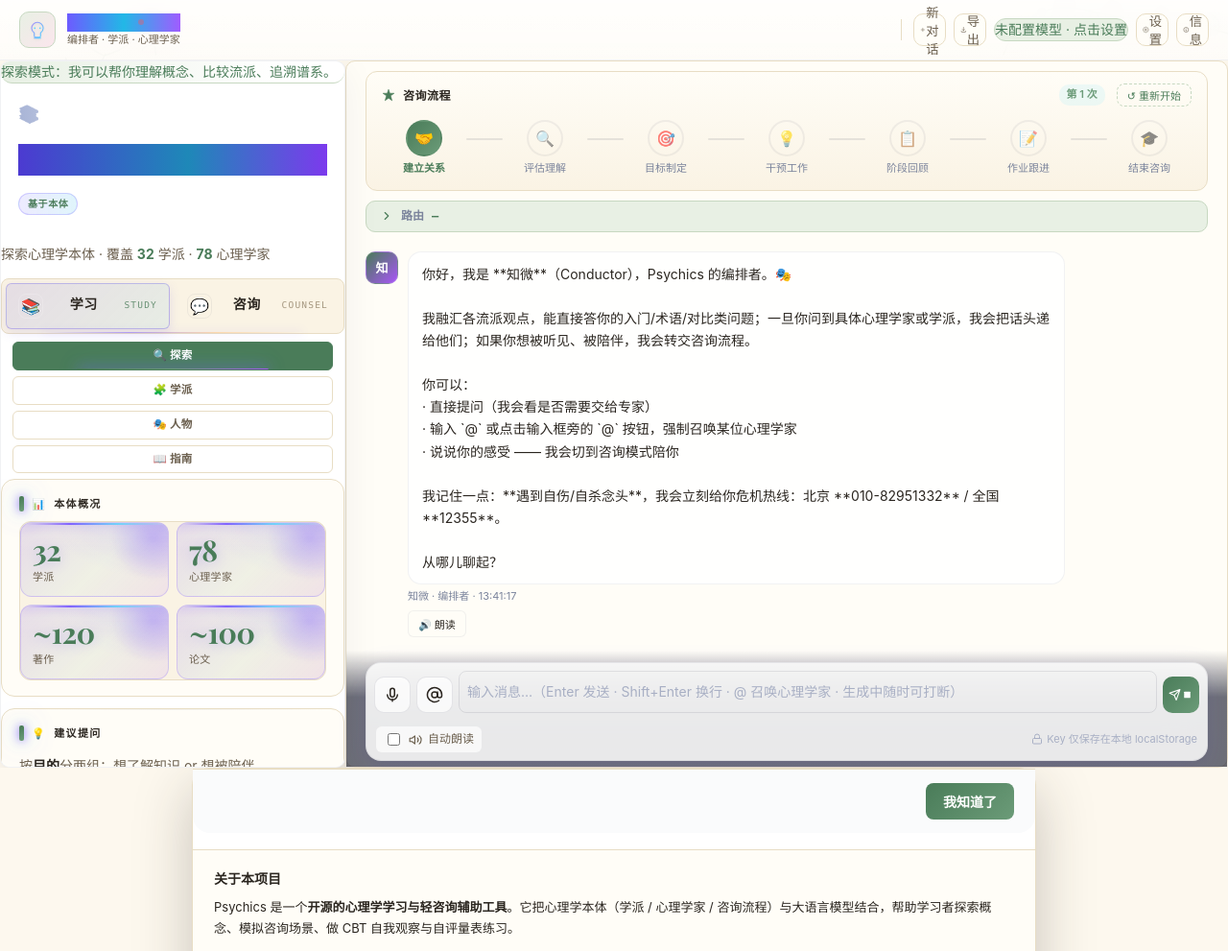
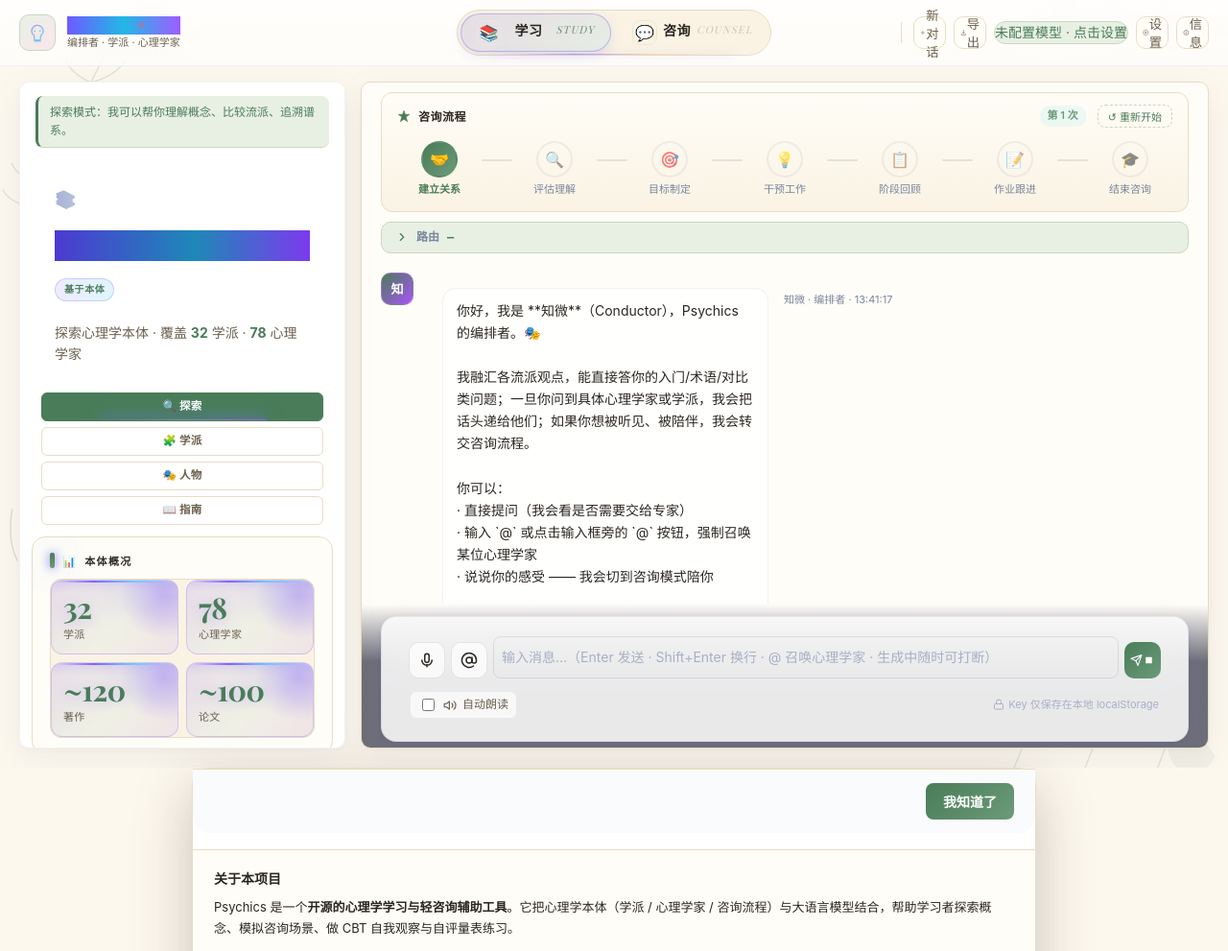
Before and after one commit to yejinlei/agent-psychics, a website with bundled scripts: page frontend/index.html in a window 1280 px wide. Shown: the top 991 px of the page at 96% size. Built offline with nearby package versions, Linux system fonts and the light colour scheme; files whose address does not match are found by name.

Commit message:
feat(layout): 侧边栏 + 主内容区 + 三段式顶栏（学习/咨询升为主导航）

```diff
--- a/frontend/index.html
+++ b/frontend/index.html
@@ -771,6 +771,150 @@
       border-color: var(--rose-border) !important;
       color: var(--rose) !important;
     }
+
+    /* ============================================================
+       布局：侧边栏 + 主内容区 + 三段式顶栏
+       ============================================================ */
+
+    /* —— 顶栏三段式：左品牌 / 中主导航 / 右状态 —— */
+    .topbar {
+      display: grid !important;
+      grid-template-columns: 1fr auto 1fr !important;
+      align-items: center;
+      gap: 16px;
+      padding: 10px 20px !important;
+      min-height: 56px;
+    }
+    .brand { justify-self: start; }
+    .top-actions { justify-self: end; }
+    .topbar-nav {
+      justify-self: center;
+      display: flex; align-items: center;
+      gap: 0;
+      flex: 0 0 auto;
+    }
+
+    /* —— 顶栏中的 mode-switch 变成胶囊导航 —— */
+    .mode-switch-top {
+      background: rgba(255,253,247,.7) !important;
+      border: 1px solid var(--border) !important;
+      box-shadow: 0 2px 8px rgba(74,124,89,.08), inset 0 1px 0 rgba(255,255,255,.6);
+      padding: 3px !important;
+      border-radius: 999px !important;
+    }
+    .mode-switch-top .mode-tab {
+      padding: 6px 16px !important;
+      gap: 6px !important;
+      font-size: 13px !important;
+      border-radius: 999px !important;
+      transition: all .18s ease !important;
+    }
+    .mode-switch-top .mode-tab .mt-label { font-weight: 600; }
+    .mode-switch-top .mode-tab .mt-en {
+      font-family: var(--font-serif);
+      font-style: italic;
+      opacity: .5;
+      font-size: 11px;
+    }
+    .mode-switch-top .mode-tab.active {
+      color: #fff !important;
+      background: linear-gradient(135deg, var(--accent) 0%, var(--accent-2) 100%) !important;
+      box-shadow: 0 4px 12px rgba(74,124,89,.28) !important;
+    }
+    .mode-switch-top .mode-tab.active[data-mode="counsel"] {
+      background: linear-gradient(135deg, var(--rose) 0%, #d4849f 100%) !important;
+      box-shadow: 0 4px 12px rgba(196,107,138,.30) !important;
+    }
+
+    /* —— 右侧栏：侧边栏（更窄，聚焦导航+资源） —— */
+    .body {
+      display: grid !important;
+      grid-template-columns: 340px 1fr;
+      gap: 16px;
+      padding: 16px 20px 20px !important;
+      overflow: hidden !important;
+    }
+    .learn-panel {
+      width: 340px !important;
+      border-radius: 16px !important;
+      border: 1px solid var(--border) !important;
+      background: rgba(255,253,247,.72) !important;
+      backdrop-filter: blur(12px);
+      -webkit-backdrop-filter: blur(12px);
+      box-shadow: 0 4px 20px rgba(43,38,32,.05), 0 1px 3px rgba(43,38,32,.04);
+      overflow: hidden;
+      display: flex;
+      flex-direction: column;
+    }
+    .learn-panel::before { display: none !important; }
+
+    /* 侧边栏内部间距 */
+    .learn-panel .panel-header { padding: 16px 18px 12px !important; }
+    .learn-panel .panel-desc { margin: 6px 18px 10px !important; }
+    .learn-panel .sub-tabs {
+      margin: 4px 18px 8px !important;
+      padding: 4px !important;
+    }
+    .learn-panel .panel-scroll { padding: 0 12px 12px !important; }
+
+    /* 侧边栏底部：小注脚 */
+    .learn-panel::after {
+      content: "🌿 秘密花园";
+      display: block;
+      margin-top: auto;
+      padding: 10px 18px 14px;
+      font-size: 10.5px;
+      color: var(--text-3);
+      text-align: right;
+      font-family: var(--font-serif);
+      font-style: italic;
+      letter-spacing: .5px;
+    }
+
+    /* —— 主内容区：更宽的对话区 —— */
+    .chat-panel {
+      border-radius: 16px !important;
+      border: 1px solid var(--border) !important;
+      background: rgba(255,253,247,.66) !important;
+      backdrop-filter: blur(12px);
+      -webkit-backdrop-filter: blur(12px);
+      box-shadow: 0 4px 20px rgba(43,38,32,.05), 0 1px 3px rgba(43,38,32,.04);
+      overflow: hidden;
+      display: flex;
+      flex-direction: column;
+      min-height: 0;
+    }
+    .chat-panel .chat-body { padding: 20px 28px 12px !important; }
+    .chat-panel .composer { padding: 12px 20px 16px !important; }
+
+    /* 模式提示条：更纤细、更透气 */
+    .mode-banner {
+      margin: 14px 16px 6px !important;
+      padding: 8px 12px !important;
+      background: var(--accent-soft) !important;
+      border-left: 3px solid var(--accent) !important;
+      border-radius: 8px !important;
+      font-size: 12px !important;
+      color: var(--text-2) !important;
+    }
+    #learn-panel[data-mode="counsel"] .mode-banner {
+      background: var(--rose-soft) !important;
+      border-left-color: var(--rose) !important;
+    }
+
+    /* —— 响应式：窄屏时收侧栏 —— */
+    @media (max-width: 1024px) {
+      .body {
+        grid-template-columns: 280px 1fr !important;
+      }
+      .learn-panel { width: 280px !important; }
+    }
+    @media (max-width: 820px) {
+      .body { grid-template-columns: 1fr !important; }
+      .learn-panel { display: none !important; }
+      .topbar-nav .mode-switch-top .mt-en { display: none; }
+    }
+
   </style>
 </head>
 <body>
@@ -949,6 +1093,22 @@
         </div>
       </div>
 
+      <!-- 中：主导航（学习 / 咨询） -->
+      <div class="topbar-nav" role="navigation" aria-label="主导航">
+        <div class="mode-switch mode-switch-top" id="mode-switch">
+          <button class="mode-tab active" data-mode="study">
+            <span class="mt-icon">📚</span>
+            <span class="mt-label">学习</span>
+            <span class="mt-en">Study</span>
+          </button>
+          <button class="mode-tab" data-mode="counsel">
+            <span class="mt-icon">💬</span>
+            <span class="mt-label">咨询</span>
+            <span class="mt-en">Counsel</span>
+          </button>
+        </div>
+      </div>
+
       <div class="top-actions">
         <div class="top-divider"></div>
         <button id="btn-new-session" class="icon-btn" title="新建对话">
@@ -992,20 +1152,6 @@
             <span class="panel-badge">基于本体</span>
           </div>
           <p class="panel-desc" id="panel-desc-text">探索心理学本体 · 覆盖 <b>32</b> 学派 · <b>78</b> 心理学家</p>
-        </div>
-
-        <!-- 一级：模式切换（学习 / 咨询） -->
-        <div class="mode-switch" id="mode-switch">
-          <button class="mode-tab active" data-mode="study">
-            <span class="mt-icon">📚</span>
-            <span class="mt-label">学习</span>
-            <span class="mt-en">Study</span>
-          </button>
-          <button class="mode-tab" data-mode="counsel">
-            <span class="mt-icon">💬</span>
-            <span class="mt-label">咨询</span>
-            <span class="mt-en">Counsel</span>
-          </button>
         </div>
 
         <!-- 二级 tabs：根据当前模式显示不同子 tab -->
```
